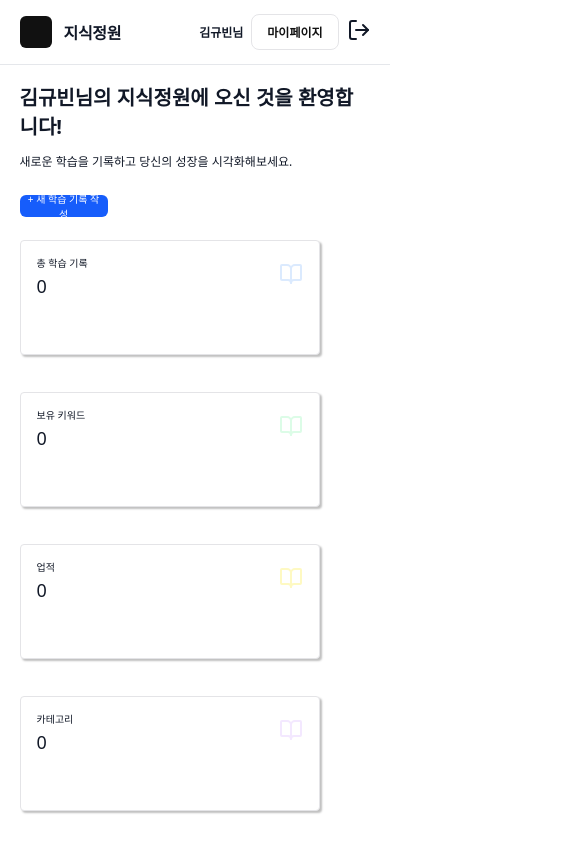
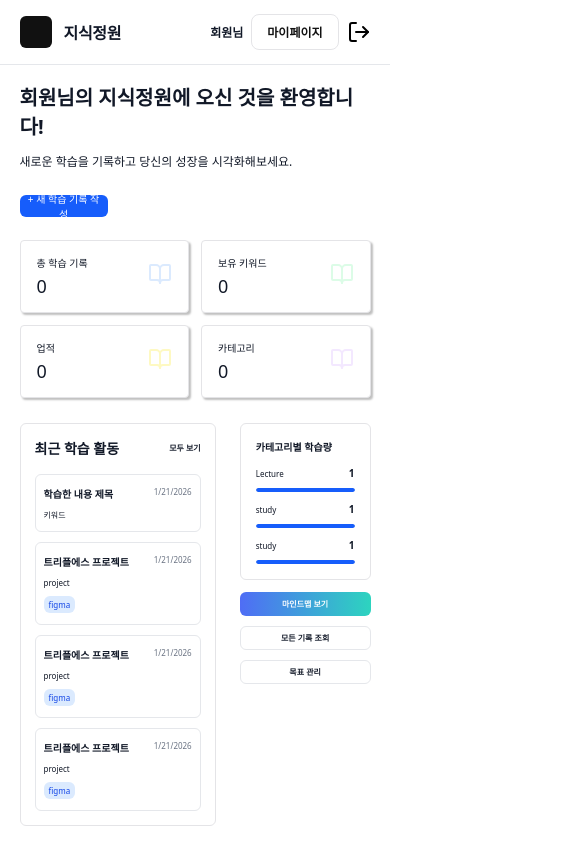
Before and after one commit to GDGoC2026-TripleS-Project/2026_TRIPLES_TEAM_9_FE, a React (Vite) app: page /dashboard in a window 390 px wide. Shown: the top 844 px of the page, 585 px wide, since content can reach past the window. Built offline with nearby package versions, Linux system fonts and the light colour scheme; a web font is replaced by a local one.

Commit message:
#7 dashboard mobile UI

```diff
--- a/src/components/dashboard/HeaderDashboard.jsx
+++ b/src/components/dashboard/HeaderDashboard.jsx
@@ -1,22 +1,26 @@
 import "../../styles/Dashboard/HeaderDashboard.css";
+import "../../styles/global.css";
 
+import { useAuth } from "../../context/AuthContext";
 import { LogOut } from "lucide-react";
 
 const HeaderDashboard = () => {
+    const { user } = useAuth();
+
     return (
         <header className="HeaderDashboard">
-            <div className="container header-inner">
+            <div className="dashboard-container header-inner">
                 <div className="brand" style={{ cursor: "pointer" }}>
                     <div className="logo-box" aria-hidden />
                     <span className="brand-name">지식정원</span>
                 </div>
 
                 <nav className="header-actions">
-                    <span className="user-name">김규빈님</span>
+                    <span className="user-name">{user?.nickname ?? "회원"}님</span>
                     <button className="link-btn">마이페이지</button>
-                    <span>
+                    <button className="logout-btn">
                         <LogOut size={24} />
-                    </span>
+                    </button>
                 </nav>
             </div>
         </header>
--- a/src/pages/dashboard/Dashboard.jsx
+++ b/src/pages/dashboard/Dashboard.jsx
@@ -8,6 +8,7 @@ import "../../styles/Dashboard/Dashboard.css";
 import "../../styles/global.css";
 
 import { BookOpen } from "lucide-react";
+import { useAuth } from "../../context/AuthContext";
 
 const cards = [
     {
@@ -37,12 +38,14 @@ const cards = [
 ];
 
 const Dashboard = () => {
+    const { user } = useAuth();
+
     return (
         <div>
             <HeaderDashboard />
             <main className="dashboard">
-                <div className="container">
-                    <h2>김규빈님의 지식정원에 오신 것을 환영합니다!</h2>
+                <div className="dashboard-container">
+                    <h2>{user?.nickname ?? "회원"}님의 지식정원에 오신 것을 환영합니다!</h2>
                     <p>새로운 학습을 기록하고 당신의 성장을 시각화해보세요.</p>
 
                     <button className="add-study-record-btn">+ 새 학습 기록 작성</button>
--- a/src/styles/Dashboard/CategoryProgress.css
+++ b/src/styles/Dashboard/CategoryProgress.css
@@ -1,7 +1,7 @@
 .category-card {
     display: flex;
     flex-direction: column;
-    width: 232px;
+    width: 100%;
     border: 1px solid #e4e4e7;
     border-radius: 6px;
     background: #fff;
--- a/src/styles/Dashboard/Dashboard.css
+++ b/src/styles/Dashboard/Dashboard.css
@@ -1,4 +1,4 @@
-.container {
+.dashboard-container {
     width: min(800px, 90vw);
     margin: 0 auto;
 }
@@ -9,7 +9,7 @@
     margin-bottom: 11px;
 }
 
-.dashboard > .container > p {
+.dashboard > .dashboard-container > p {
     font-size: 12px;
     font-weight: 500;
     margin-bottom: 25px;
@@ -29,41 +29,73 @@
     color: white;
     font-size: 10px;
     font-weight: 400;
-
     margin-bottom: 23px;
 }
 
 .dashboard-cards {
     display: grid;
-    grid-template-columns: repeat(4, 1fr);
+    grid-template-columns: repeat(4, minmax(0, 1fr));
     gap: 37px;
     margin-top: 16px;
+    margin-bottom: 25px;
 }
 
 .recent-study-list {
     display: grid;
-    grid-template-columns: 1fr 320px;
-    gap: 16px;
+    grid-template-columns: repeat(4, 1fr);
+    gap: 37px;
     align-items: start;
-    margin-top: 16px;
+}
+
+.recent-study-list > :first-child {
+    grid-column: 1 / 4;
 }
 
 .dashboard-right {
-    position: sticky;
+    grid-column: 4 / 5;
+    width: 100%;
     display: flex;
     flex-direction: column;
-
-    justify-self: end;
 }
 
 @media (max-width: 900px) {
     .dashboard-cards {
         grid-template-columns: repeat(2, 1fr);
     }
+
+    .recent-study-list {
+        grid-template-columns: repeat(4, 1fr);
+        gap: 24px;
+    }
+
+    .recent-study-list > :first-child {
+        grid-column: 1 / 4;
+    }
+
+    .dashboard-right {
+        grid-column: 4 / 5;
+    }
 }
 
 @media (max-width: 600px) {
     .dashboard-cards {
-        grid-template-columns: 1fr;
+        grid-template-columns: repeat(2, minmax(0, 1fr));
+        gap: 12px;
+    }
+
+    .recent-study-list {
+        grid-template-columns: 3fr 2fr;
+        align-items: start;
+    }
+
+    .recent-study-list > :first-child {
+        grid-column: 1;
+        min-width: 0;
+    }
+
+    .dashboard-right {
+        grid-column: 2;
+        min-width: 0;
+        align-items: center;
     }
 }
--- a/src/styles/Dashboard/DashboardActions.css
+++ b/src/styles/Dashboard/DashboardActions.css
@@ -1,6 +1,7 @@
 .dashboard-actions {
     display: flex;
     flex-direction: column;
+    width: 232px;
     gap: 10px;
     margin-top: 12px;
 }
@@ -8,7 +9,7 @@
 .action-btn {
     width: 232px;
     height: 24px;
-    padding: 4px 68px;
+    padding: 4px 12px;
     flex-direction: column;
     justify-content: center;
     align-items: center;
@@ -31,3 +32,13 @@
     border: 1px solid #e5e7eb;
     color: #111827;
 }
+
+@media (max-width: 600px) {
+    .dashboard-actions {
+        width: 100%;
+    }
+
+    .action-btn {
+        width: 100%;
+    }
+}
--- a/src/styles/Dashboard/DashboardCard.css
+++ b/src/styles/Dashboard/DashboardCard.css
@@ -1,6 +1,6 @@
 .dashboard-card {
     width: 100%;
-    max-width: 300px;
+    min-width: 0;
     aspect-ratio: 172 / 66;
     padding: 14px 16px;
     border-radius: 4px;
@@ -31,7 +31,7 @@
     font-weight: 500;
 }
 
-.dashborad-card-icon {
+.dashboard-card-icon {
     flex-shrink: 0;
 }
 
--- a/src/styles/Dashboard/HeaderDashboard.css
+++ b/src/styles/Dashboard/HeaderDashboard.css
@@ -1,4 +1,4 @@
-.container {
+.dashboard-container {
     width: min(800px, 90vw);
     margin: 0 auto;
 }
@@ -61,3 +61,14 @@
     font-weight: 600;
     font-size: 12px;
 }
+
+.logout-btn {
+    display: flex;
+    align-items: center;
+    justify-content: center;
+    background: none;
+    border: none;
+    cursor: pointer;
+    padding: 0;
+    margin: 0;
+}
--- a/src/styles/Dashboard/RecentStudyList.css
+++ b/src/styles/Dashboard/RecentStudyList.css
@@ -1,11 +1,11 @@
 .recent-study-section {
-    width: 484px;
-    height: 517px;
+    width: 100%;
+    max-width: 484px;
+    height: auto;
     padding: 14px;
     border-radius: 6px;
     border: 1px solid #e4e4e7;
     background: #fff;
-    margin-top: 25px;
 }
 
 .section-header {
```
Also changed, not shown: src/main.jsx (+9 -9 lines), src/pages/home/Home.jsx (+12 -8 lines), src/styles/global.css (+28 -8 lines), src/styles/home.css (+2 -8 lines).
